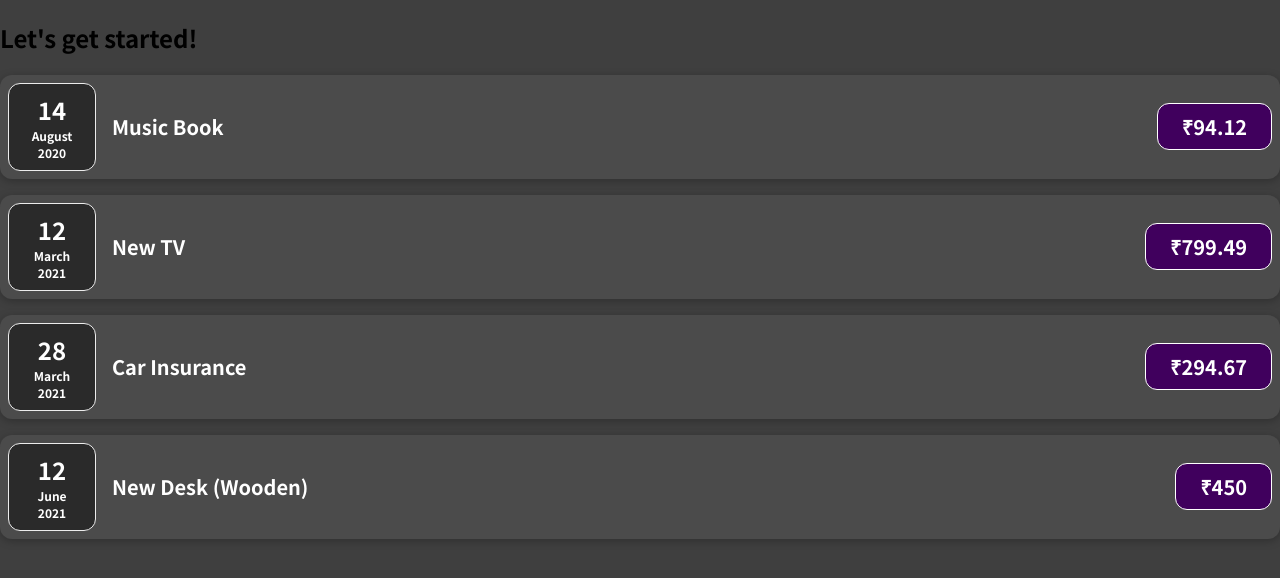
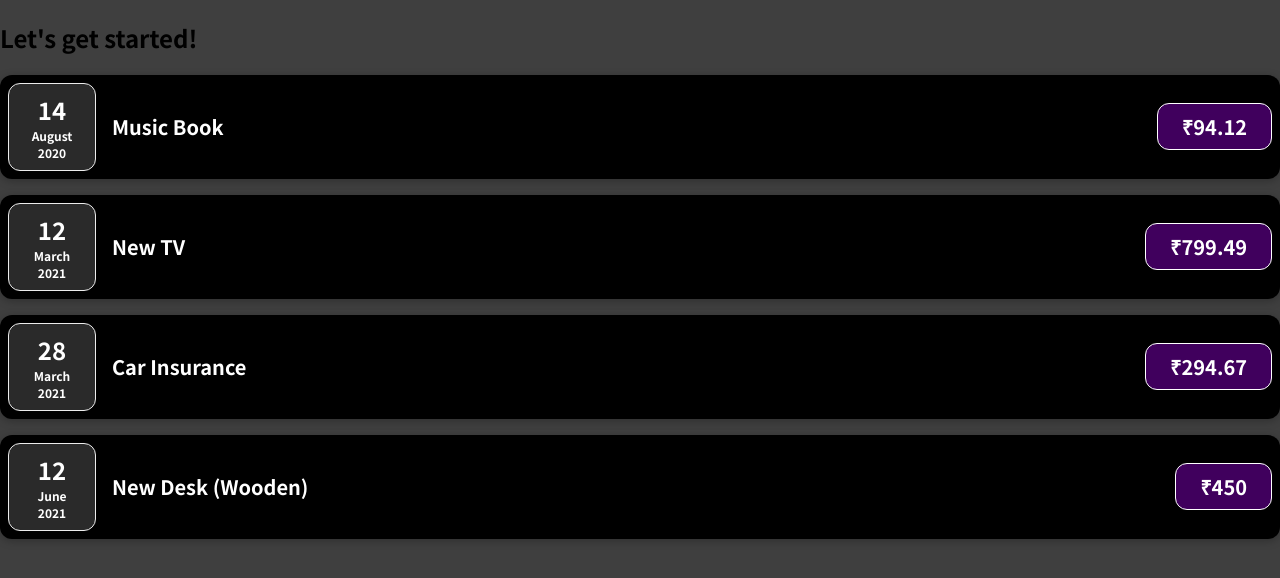
Before and after one commit to SivaSurender/Expense-Tracker-Calculator, a React (Create React App) app: page / in a window 1280 px wide. Shown: the top 578 px of the page. Built offline with nearby package versions, Linux system fonts and the light colour scheme.

Commit message:
+ expenses item

```diff
--- a/src/App.jsx
+++ b/src/App.jsx
@@ -1,5 +1,5 @@
 import ExpenseItem from "./components/ExpenseItem";
-
+import Expenses from "./components/Expenses";
 function App() {
   const expenses = [
     {
@@ -25,30 +25,7 @@ function App() {
   return (
     <div>
       <h2>Let's get started!</h2>
-      <ExpenseItem
-        id={expenses[0].id}
-        title={expenses[0].title}
-        amount={expenses[0].amount}
-        date={expenses[0].date}
-      />
-      <ExpenseItem
-        id={expenses[1].id}
-        title={expenses[1].title}
-        amount={expenses[1].amount}
-        date={expenses[1].date}
-      />
-      <ExpenseItem
-        id={expenses[2].id}
-        title={expenses[2].title}
-        amount={expenses[2].amount}
-        date={expenses[2].date}
-      />
-      <ExpenseItem
-        id={expenses[3].id}
-        title={expenses[3].title}
-        amount={expenses[3].amount}
-        date={expenses[3].date}
-      />
+      <Expenses item={expenses} />
     </div>
   );
 }
--- a/src/components/ExpenseItem.css
+++ b/src/components/ExpenseItem.css
@@ -6,7 +6,7 @@
   padding: 0.5rem;
   margin: 1rem 0;
   border-radius: 12px;
-  background-color: #4b4b4b;
+  background-color: #000000;
 }
 
 .expense-item__description {
--- /dev/null
+++ b/src/components/Expenses.jsx
@@ -0,0 +1,33 @@
+import ExpenseItem from "./ExpenseItem";
+const Expenses = function ({ item }) {
+  return (
+    <div>
+      <ExpenseItem
+        id={item[0].id}
+        title={item[0].title}
+        amount={item[0].amount}
+        date={item[0].date}
+      />
+      <ExpenseItem
+        id={item[1].id}
+        title={item[1].title}
+        amount={item[1].amount}
+        item
+        date={item[1].date}
+      />
+      <ExpenseItem
+        id={item[2].id}
+        title={item[2].title}
+        amount={item[2].amount}
+        date={item[2].date}
+      />
+      <ExpenseItem
+        id={item[3].id}
+        title={item[3].title}
+        amount={item[3].amount}
+        date={item[3].date}
+      />
+    </div>
+  );
+};
+export default Expenses;
```
